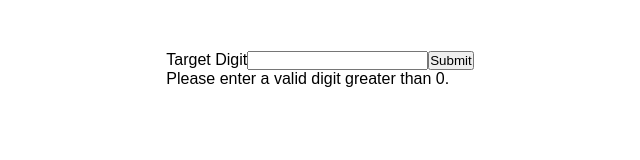
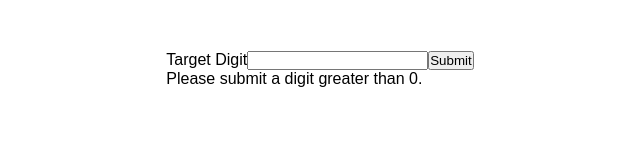
Before and after one commit to MightyfySEOContent/fizzbuzz-main, a Next.js app: page / in a window 1280 px wide. Shown: the part 251-411 px from the top of the page, without its empty margins (320-960 px from the left). Built offline with nearby package versions, Linux system fonts and the light colour scheme.

Commit message:
expect hinzugefügt

```diff
--- a/src/pages/index.js
+++ b/src/pages/index.js
@@ -42,7 +42,7 @@ function Home() {
                     <Input type="number" id="targetDigit" name="targetDigit" />
                     <Button type="submit" role="button">Submit</Button>
                     <HintText className={error ? "error" : "hint"}>
-                        {error ? "Please enter a valid digit greater than 0." : " Please enter a valid digit greater than 0."}
+                        {error ? "Please enter a valid digit greater than 0." : " Please submit a digit greater than 0."}
                     </HintText>
 
                 </form>
```
Also changed, not shown: 1 other file (tests, documents, lock files or other folders).
